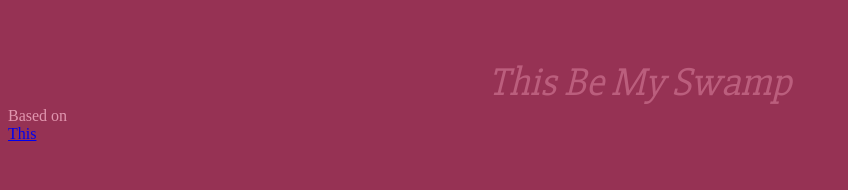
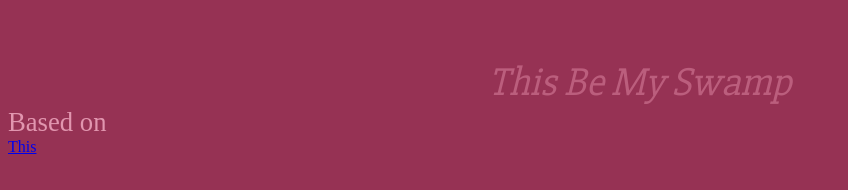
Before and after one commit to Latrick/latrick.github.io, a plain HTML site: page index.html in a window 1280 px wide. Shown: the whole page, without its empty margins (0-848 px from the left). Drawn offline with Linux system fonts and the light colour scheme.

Commit message:
Update index.html

```diff
--- a/index.html
+++ b/index.html
@@ -20,7 +20,9 @@
       margin-right: auto;
     }
     .test {
-      color: E196AF;
+      color: #E196AF;
+      width: 700px;
+      font-size: 20pt;
     }
 
   </style>
```
